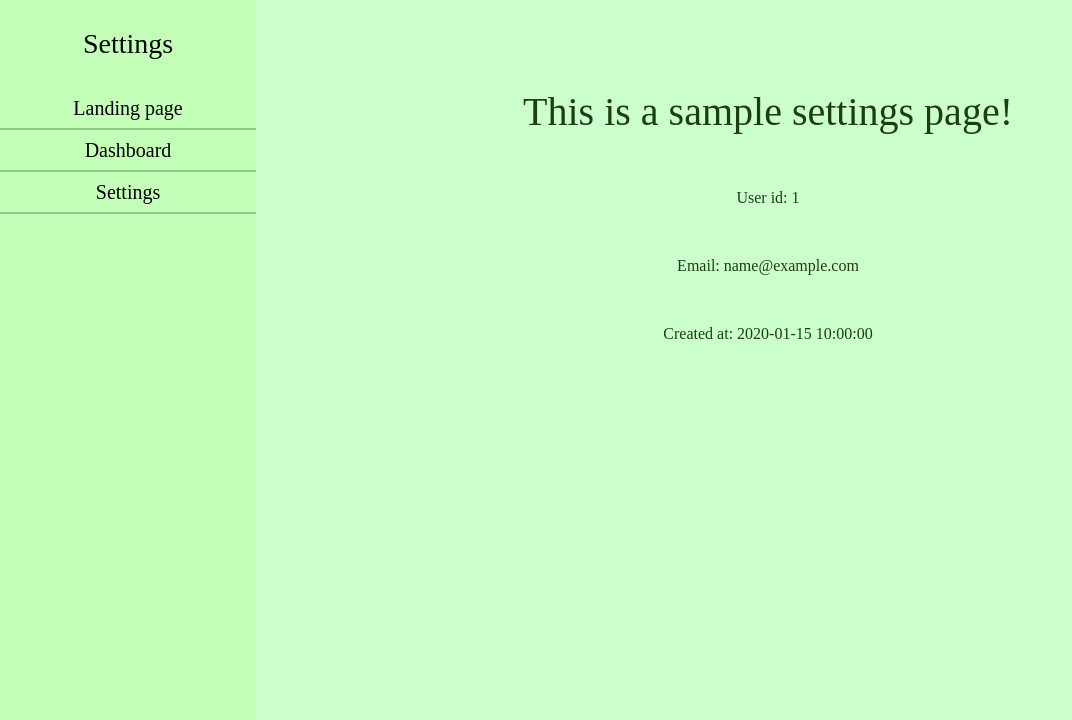
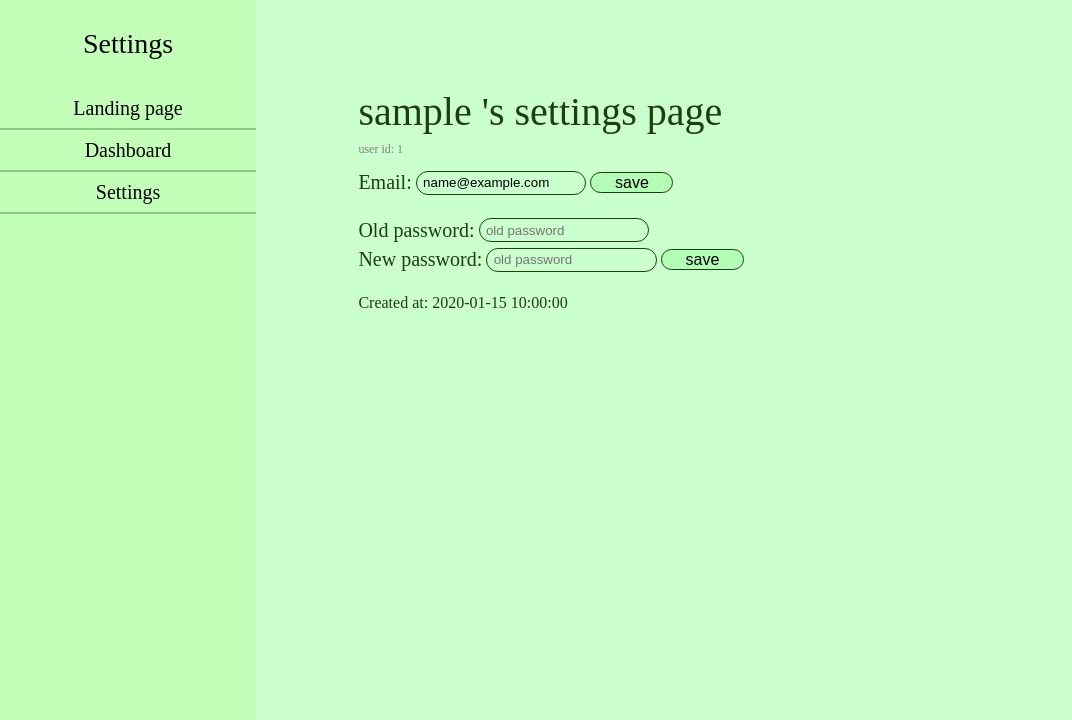
Before and after one commit to RobertsRob/AuthSystem, a Flask app: template templates/settings_user.html in a window 1280 px wide. Shown: the part 80-800 px from the top of the page, without its empty margins (0-1072 px from the left). Run offline with Flask 3, Linux system fonts and the light colour scheme; the template is opened without the code that fills it: most values are stand-ins (such as "Sample title", 1, 10 or a date in 2020); some libraries are stand-ins or nearby versions.

Commit message:
Frontend setting page update

```diff
--- a/static/main_style.css
+++ b/static/main_style.css
@@ -281,3 +281,37 @@ a{
 .menu_text_left_side{
     font-size: 3.5vh;
 }
+.display_block_settings{
+    width: 100%;
+    display: block;
+    padding: 0 0 0 8vw;
+    text-align: left;
+}
+.no_margin_bottom{
+    margin-bottom: 0;
+}
+.margin_bottom{
+    margin-bottom: 1.5vh;
+}
+.small_text{
+    position: relative;
+    top: 0.5vh;
+    font-size: 1.5vh;
+    color: grey;
+}
+.setting_text{
+    font-size: 2.5vh;
+    color: #1e3e0e;
+}
+.save_setting_button{
+    height: 2.6vh;
+    background-color: #b3fdb6;
+    border-radius: 2vh;
+    border: 1px solid #1e3e0e;
+    width: 6.5vw;
+    position: relative;
+    top: -0.16vh;
+    padding-left: 0.5vw;
+    margin-bottom: 0.5vh;
+    font-size: 2vh;
+}
--- a/templates/home_user.html
+++ b/templates/home_user.html
@@ -30,7 +30,7 @@
         </div>
         <div class="middle_block_h">
             <div class="display_block">
-                <p class="main_text">This is a {% if username %} {{ username }} {% else %} Google Auth {% endif %} page!</p> <br>
+                <p class="main_text">{% if username %} {{ username }} {% else %} {{email}} {% endif %}'s page!</p> <br>
                 <p class="descript_text">User id: {{ user_id }}</p> <br>
                 <p class="descript_text">Email: {{ email }}</p> <br>
                 <p class="descript_text">Created at: {{ created_at }}</p> <br>
--- a/templates/settings_user.html
+++ b/templates/settings_user.html
@@ -28,10 +28,25 @@
             <div class="left_side_link_d"><a class="left_side_link" href="/settings">Settings</a></div> <div class="line_hor"></div>
         </div>
         <div class="middle_block_h">
-            <div class="display_block">
-                <p class="main_text">This is a {% if username %} {{ username }} {% else %} Google Auth {% endif %} settings page!</p> <br>
-                <p class="descript_text">User id: {{ user_id }}</p> <br>
-                <p class="descript_text">Email: {{ email }}</p> <br>
+            <div class="display_block_settings">
+                <p class="main_text no_margin_bottom">{% if username %} {{ username }} {% else %} {{email}} {% endif %}'s settings page</p>
+                <span class="small_text margin_bottom">user id: {{ user_id }}</span> <br> <br>
+
+                {% if username %}
+                <form action="/update_email" method="post">
+                    <label class="setting_text" for="change_email">Email:</label>
+                    <input class="input_form_field" type="email" placeholder="email" value="{{ email }}" id="change_email">
+                    <input class="save_setting_button" type="submit" value="save"> <br> <br>
+                </form>
+                <form action="/update_password" method="post">
+                    <label class="setting_text" for="change_password_old">Old password:</label>
+                    <input class="input_form_field" type="password" placeholder="old password" id="change_password_old"> <br>
+                    <label class="setting_text" for="change_password_new">New password:</label>
+                    <input class="input_form_field" type="password" placeholder="old password" id="change_password_new">
+                    <input class="save_setting_button" type="submit" value="save">
+                </form>
+                {% endif %}
+
                 <p class="descript_text">Created at: {{ created_at }}</p> <br>
             </div>
 
```
